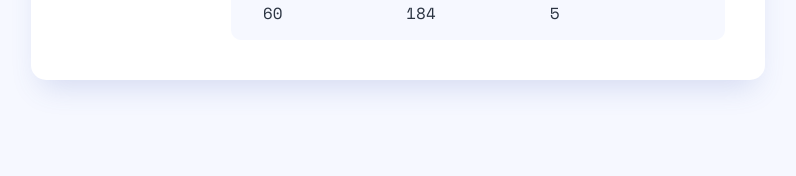
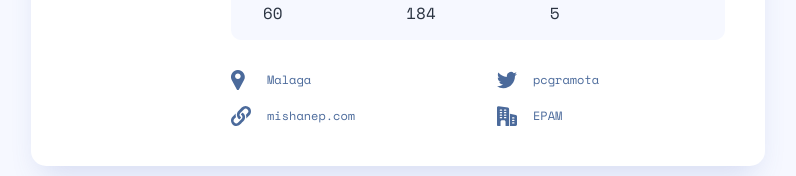
Before and after one commit to Dennis-1978/GitHub-user-finder, a React (Create React App) app: page / in a window 1280 px wide. Shown: the part 470-646 px from the top of the page, without its empty margins (242-1038 px from the left). Built offline with nearby package versions, Linux system fonts and the light colour scheme.

Commit message:
the UserCard and UserInfo components have been implemented

```diff
--- /dev/null
+++ b/src/components/InfoItem/InfoItem.module.scss
@@ -0,0 +1,36 @@
+:global {
+    body[data-theme='light'] {
+        --info-color: var(--gray-200);
+    }
+
+    body[data-theme='dark'] {
+        --info-color: var(--white);
+    }
+}
+
+.infoItem {
+    color: var(--info-color);
+    font-size: 0.75rem;
+    line-height: 1.5;
+    display: flex;
+    align-items: center;
+
+    svg {
+        fill: var(--info-color);
+        margin-right: 1rem;
+        width: 20px;
+    }
+
+    &.empty {
+        opacity: 0.75;
+    }
+}
+
+.link {
+    text-decoration: none;
+    color: var(--info-color);
+
+    &:hover {
+        text-decoration: underline;
+    }
+}
--- /dev/null
+++ b/src/components/InfoItem/InfoItem.tsx
@@ -0,0 +1,37 @@
+import styles from './InfoItem.module.scss';
+
+export interface InfoItemProps {
+    icon: React.ReactNode;
+    text?: string | null;
+    isLink?: boolean;
+}
+
+export const InfoItem = ({ icon, isLink, text }: InfoItemProps) => {
+    const currentText = text || 'Not Available';
+    let currentHref = '';
+
+    if (isLink) {
+        currentHref =
+            text && text.startsWith('http') ? text : `https://${text}`;
+    }
+
+    return (
+        <div className={`${styles.infoItem}${text ? '' : ` ${styles.empty}`}`}>
+            {icon}
+            <div>
+                {isLink && text ? (
+                    <a
+                        href={currentHref}
+                        target="_blank"
+                        rel="noreferrer"
+                        className={styles.link}
+                    >
+                        {currentText}
+                    </a>
+                ) : (
+                    currentText
+                )}
+            </div>
+        </div>
+    );
+};
--- /dev/null
+++ b/src/components/InfoItem/index.ts
@@ -0,0 +1 @@
+export * from './InfoItem';
--- a/src/components/UserCard/UserCard.tsx
+++ b/src/components/UserCard/UserCard.tsx
@@ -1,5 +1,6 @@
 import { UserStat } from 'components/UserStat';
 import { UserTitle } from 'components/UserTitle';
+import { UserInfo } from 'components/UserInfo';
 
 import { LocalGithubUser } from 'types';
 
@@ -32,6 +33,12 @@ export const UserCard = (props: UserCardProps) => {
                 followers={props.followers}
                 following={props.following}
             />
+            <UserInfo
+                blog={props.blog}
+                location={props.location}
+                company={props.company}
+                twitter={props.twitter}
+            />
         </div>
     );
 };
--- /dev/null
+++ b/src/components/UserInfo/UserInfo.module.scss
@@ -0,0 +1,11 @@
+.userInfo {
+    display: flex;
+    flex-direction: column;
+    gap: 1rem;
+
+    @media (min-width: 767px) {
+        display: grid;
+        grid-template-rows: repeat(2, 1fr);
+        grid-auto-flow: column;
+    }
+}
--- /dev/null
+++ b/src/components/UserInfo/UserInfo.tsx
@@ -0,0 +1,50 @@
+import { ReactComponent as CompanyIcon } from 'assets/icon-company.svg';
+import { ReactComponent as LocationIcon } from 'assets/icon-location.svg';
+import { ReactComponent as TwitterIcon } from 'assets/icon-twitter.svg';
+import { ReactComponent as BlogIcon } from 'assets/icon-website.svg';
+
+import { InfoItem, InfoItemProps } from 'components/InfoItem';
+import { LocalGithubUser } from 'types';
+
+import styles from './UserInfo.module.scss';
+
+interface UserInfoProps
+    extends Pick<
+        LocalGithubUser,
+        'location' | 'blog' | 'company' | 'twitter'
+    > {}
+
+export const UserInfo = ({
+    location,
+    blog,
+    company,
+    twitter,
+}: UserInfoProps) => {
+    const items: InfoItemProps[] = [
+        {
+            icon: <LocationIcon />,
+            text: location,
+        },
+        {
+            icon: <BlogIcon />,
+            text: blog,
+            isLink: true,
+        },
+        {
+            icon: <TwitterIcon />,
+            text: twitter,
+        },
+        {
+            icon: <CompanyIcon />,
+            text: company,
+        },
+    ];
+
+    return (
+        <div className={styles.userInfo}>
+            {items.map((item, index) => (
+                <InfoItem {...item} key={index} />
+            ))}
+        </div>
+    );
+};
--- /dev/null
+++ b/src/components/UserInfo/index.ts
@@ -0,0 +1 @@
+export * from './UserInfo';
```
